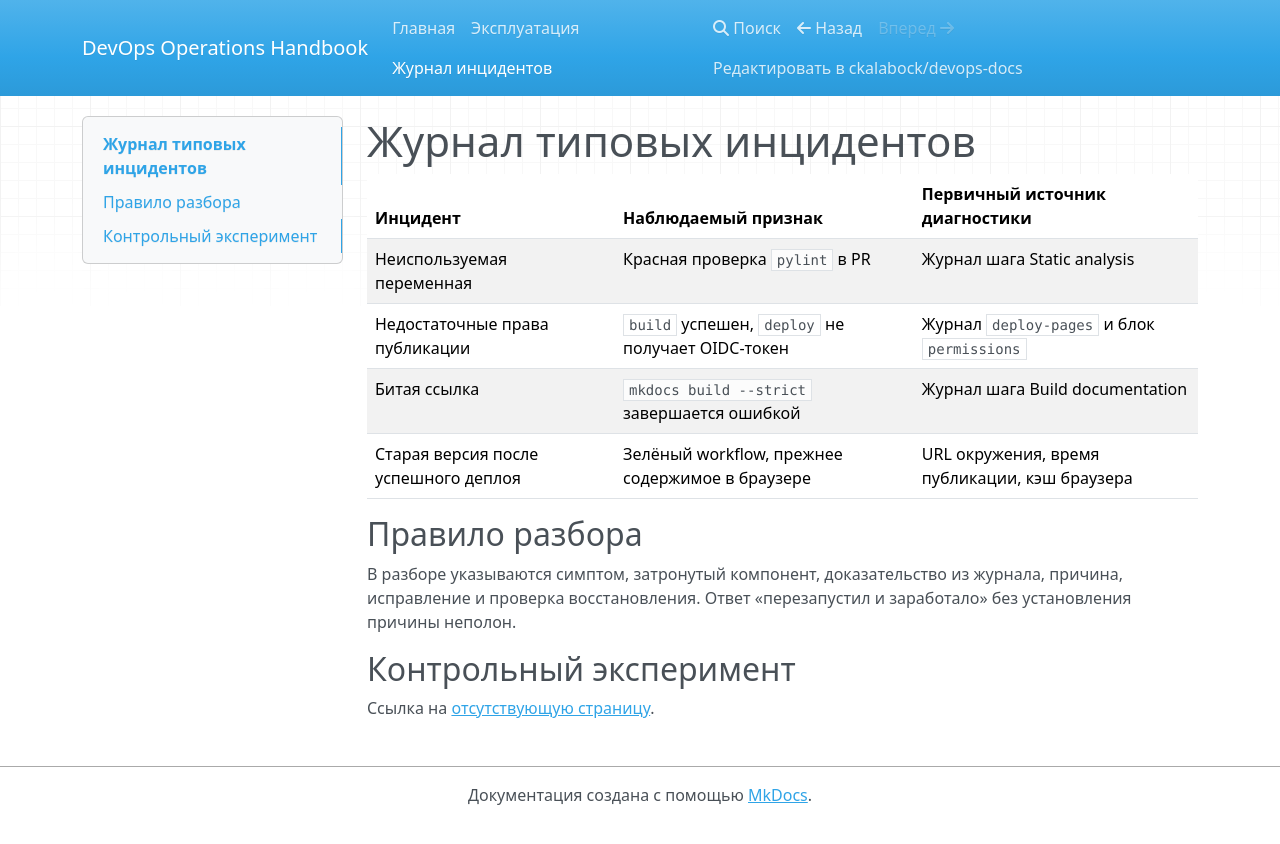
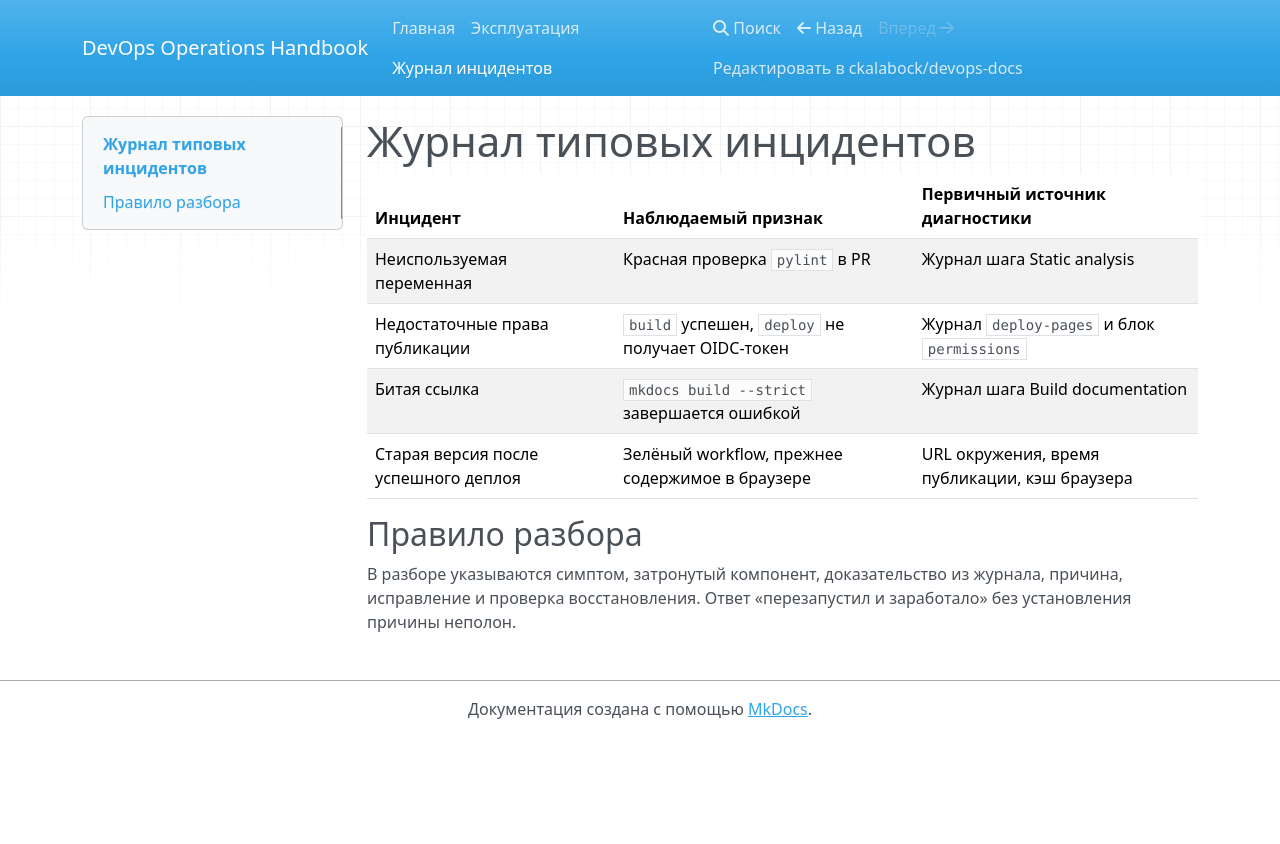
Before and after one commit to ckalabock/devops-docs, an MkDocs documentation site: the page built from docs/incidents.md, in a window 1280 px wide. Shown: the top 844 px of the page. Built offline with MkDocs 1.6.1, drawn with Linux system fonts in a browser that asks for light colours; nearby versions of some CDN libraries.

Commit message:
docs: remove control experiment link

```diff
--- a/docs/incidents.md
+++ b/docs/incidents.md
@@ -12,7 +12,3 @@
 В разборе указываются симптом, затронутый компонент, доказательство из журнала, причина,
 исправление и проверка восстановления. Ответ «перезапустил и заработало» без установления
 причины неполон.
-
-## Контрольный эксперимент
-
-Ссылка на [отсутствующую страницу](missing-page.md).
```
